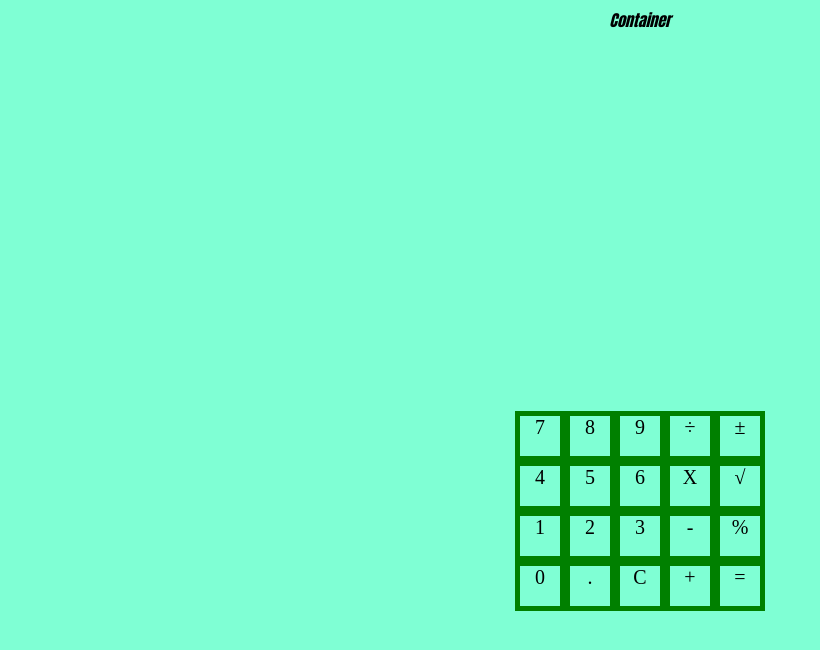
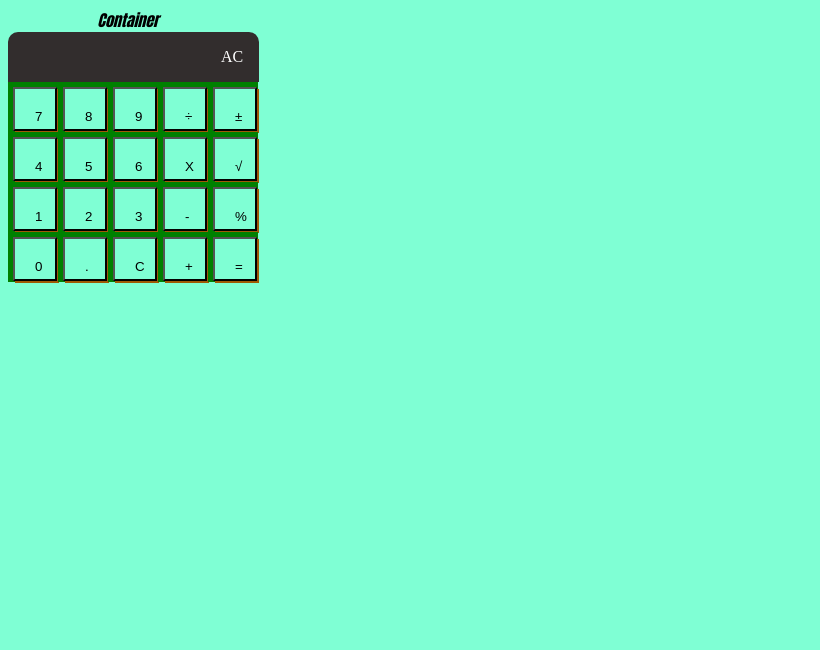
Before and after one commit to Damidee1/boxes-practice, a plain HTML site: page index.html in a window 1280 px wide. Shown: the whole page, without its empty margins (0-820 px from the left). Drawn offline with Linux system fonts and the light colour scheme.

Commit message:
add: display bar and box shadow added

```diff
--- a/index.html
+++ b/index.html
@@ -12,28 +12,28 @@
       <header>Container</header>
     </div>
     <div class="box">
+      <div class="displayBar">AC</div>
       <div class="container">
-
-        <div class="grid">7</div>
-        <div class="grid">8</div>
-        <div class="grid">9</div>
-        <div class="grid">÷</div>
-        <div class="grid">&#177</div>
-        <div class="grid">4</div>
-        <div class="grid">5</div>
-        <div class="grid">6</div>
-        <div class="grid">X</div>
-        <div class="grid">√</div>
-        <div class="grid">1</div>
-        <div class="grid">2</div>
-        <div class="grid">3</div>
-        <div class="grid">-</div>
-        <div class="grid">%</div>
-        <div class="grid">0</div>
-        <div class="grid">.</div>
-        <div class="grid">C</div>
-        <div class="grid">+</div>
-        <div class="grid">=</div>
+        <div class="grid"><button>7</button></div>
+        <div class="grid"><button>8</button></div>
+        <div class="grid"><button>9</button></div>
+        <div class="grid"><button>÷</button></div>
+        <div class="grid"><button>&#177</button></div>
+        <div class="grid"><button>4</button></div>
+        <div class="grid"><button>5</button></div>
+        <div class="grid"><button>6</button></div>
+        <div class="grid"><button>X</button></div>
+        <div class="grid"><button>√</button></div>
+        <div class="grid"><button>1</button></div>
+        <div class="grid"><button>2</button></div>
+        <div class="grid"><button>3</button></div>
+        <div class="grid"><button>-</button></div>
+        <div class="grid"><button>%</button></div>
+        <div class="grid"><button>0</button></div>
+        <div class="grid"><button>.</button></div>
+        <div class="grid"><button>C</button></div>
+        <div class="grid"><button>+</button></div>
+        <div class="grid"><button>=</button></div>
       </div>
     </div>
   </body>
--- a/styles.css
+++ b/styles.css
@@ -1,24 +1,47 @@
 * {
   box-sizing: border-box;
   background-color: aquamarine;
+}
+.box {
+  border-radius: 10px;
 }
 .grid-heading {
   display: flex;
   justify-content: center;
   align-items: center;
-  font-weight: 50px;
+  font-weight: 70px;
   font-style: italic;
   font-family: Impact, Haettenschweiler, "Arial Narrow Bold", sans-serif;
+  max-width: 15rem;
 }
 .container {
   display: grid;
   grid-template-columns: 50px 50px 50px 50px 50px;
   grid-template-rows: 50px 50px 50px 50px;
-  justify-content: center;
-  margin: 30%;
+  border-radius: 10px;
 }
 .grid {
   border: 5px solid green;
   font-size: 20px;
   text-align: center;
 }
+button {
+  width: 30px;
+  height: 30px;
+  padding: 20px;
+  box-shadow: 2px 2px rgb(159, 90, 6);
+  cursor: pointer;
+}
+button:hover {
+  color: aquamarine;
+  background-color: black;
+}
+.displayBar {
+  width: 15.7rem;
+  height: 50px;
+  background-color: rgb(50, 45, 45);
+  color: WHITE;
+  border-radius: 10px 10px 0px 0px;
+  text-align: right;
+  padding: 1rem;
+}
```
